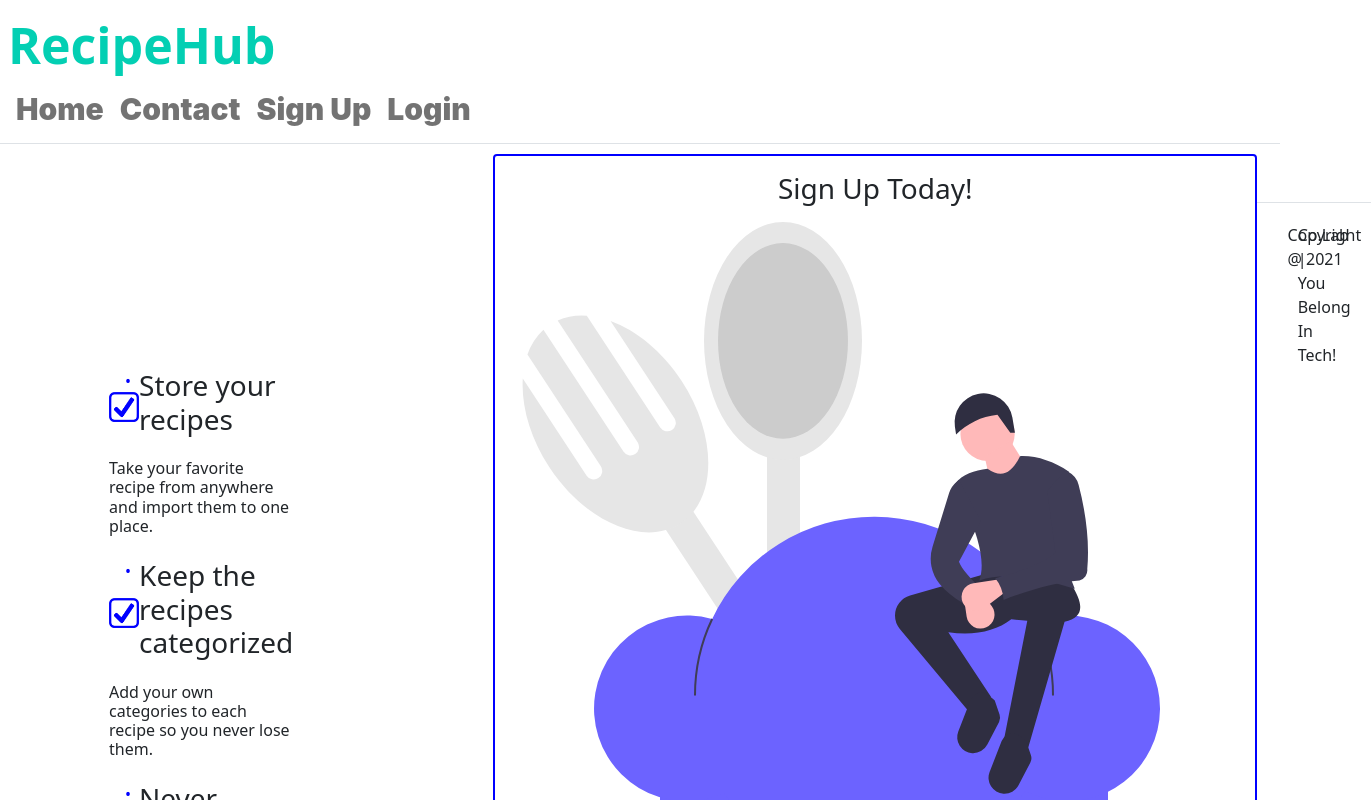
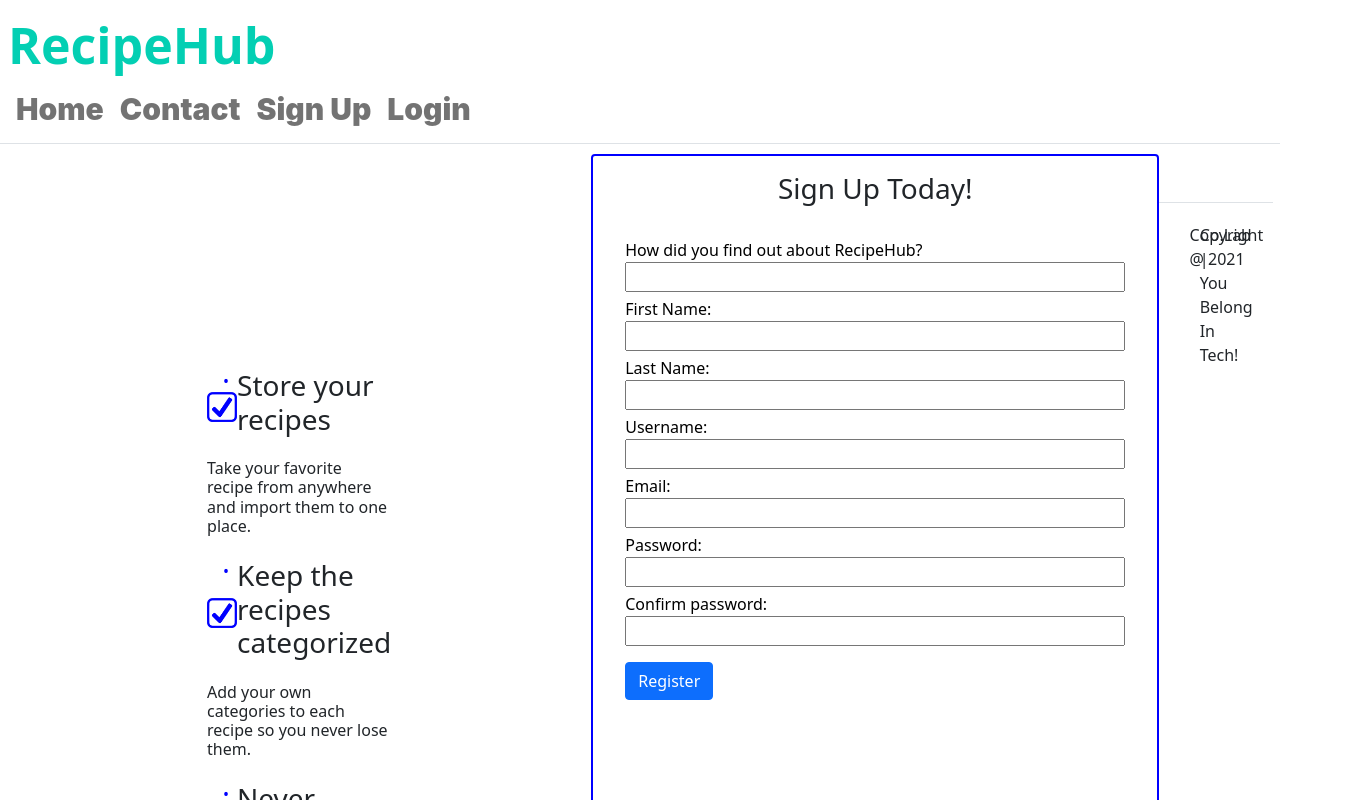
Before and after one commit to Jonathan-Martin1/RecipeHub-Front-End, a React (Create React App) app: page /signup in a window 1280 px wide. Shown: the top 800 px of the page, 1371 px wide, since content can reach past the window. Built offline with nearby package versions, Linux system fonts and the light colour scheme.

Commit message:
removed picture from signup

```diff
--- a/src/pages/signUpPage.js
+++ b/src/pages/signUpPage.js
@@ -6,7 +6,6 @@ import axios from 'axios';
 import { useHistory } from 'react-router-dom';
 import uuid from 'react-uuid';
 
-import DesignAsset from '../assets/designAssets/undraw_cooking_lyxy.svg';
 import Footer from '../components/footer';
 
 const initialForm = {
@@ -106,9 +105,6 @@ const SignUpForm = () => {
           style={{ display: 'flex', justifyContent: 'center' }}
         >
           <h3 className='page-title'>Sign Up Today!</h3>
-        </div>
-        <div>
-        <img src={DesignAsset} alt='RecipeHub'/>
         </div>
         <form
           onSubmit={submitHandler}
```
